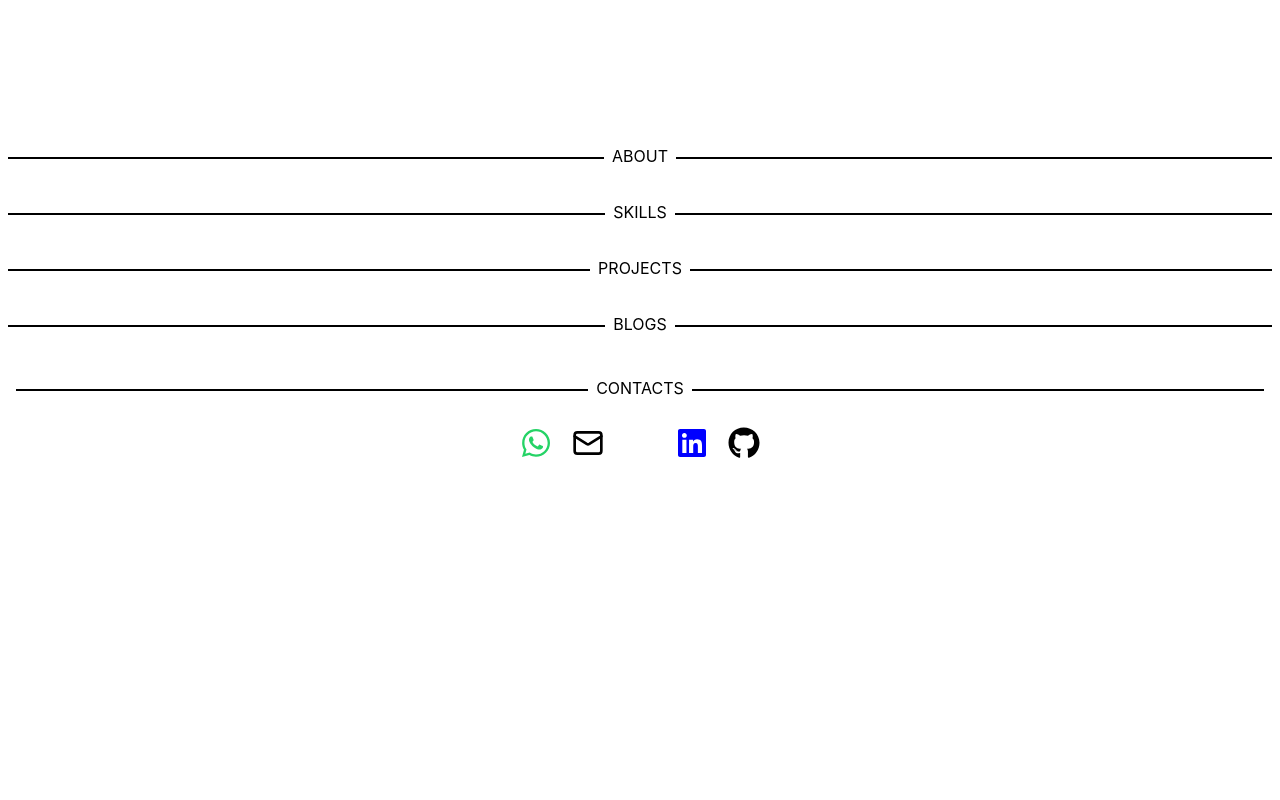
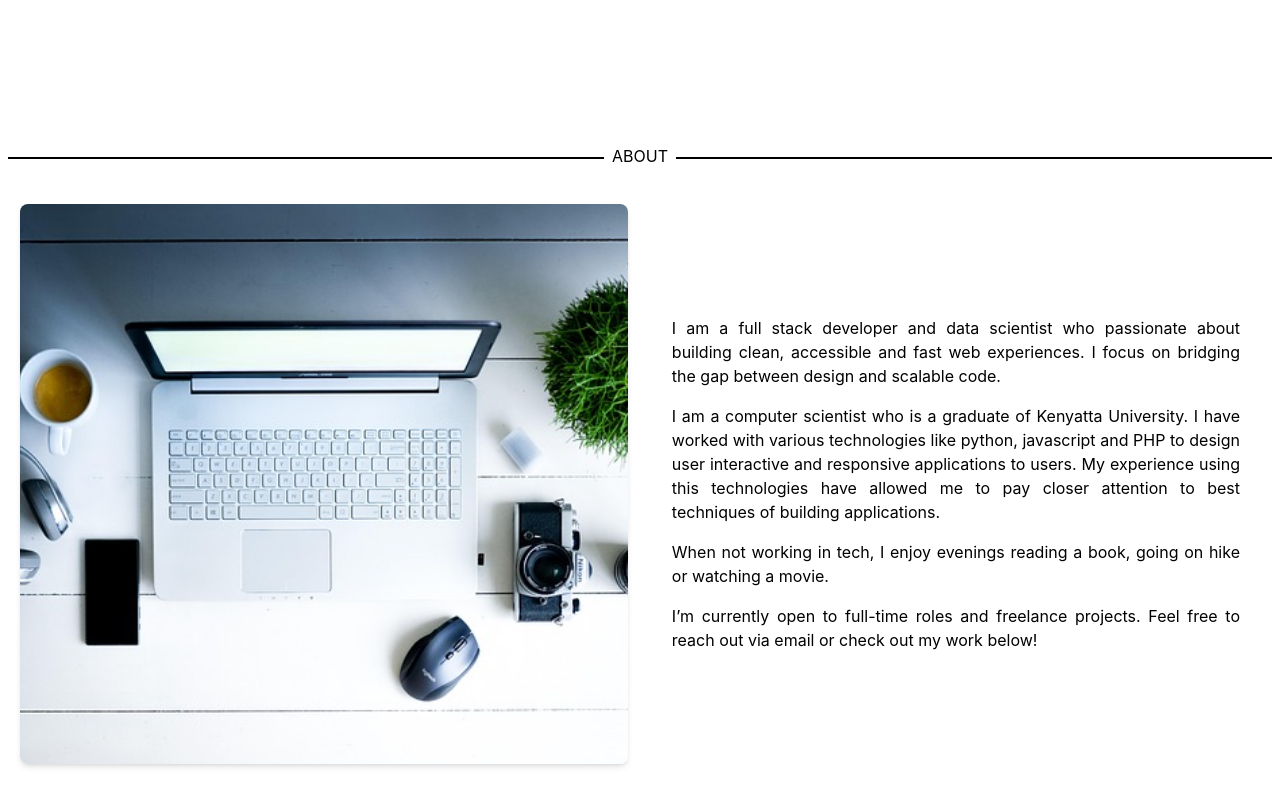
Before and after one commit to georgewakhu270/georgewakhu270.github.io, a React (Vite) app in the folder portfolio/: page / in a window 1280 px wide. Shown: the part 660-1460 px from the top of the page. Before the commit the page ends 1138 px from the top, so only its background shows below. Built offline with nearby package versions, Linux system fonts and the light colour scheme; some icons are missing.

Commit message:
i think i am done with the about page

```diff
--- a/portfolio/src/App.jsx
+++ b/portfolio/src/App.jsx
@@ -3,6 +3,7 @@ import { Mail, ArrowDown, ArrowUp } from "lucide-react"
 import { useEffect, useRef, useState } from "react";
 import { FaLinkedin, FaWhatsapp, FaGithub } from 'react-icons/fa'
 import ItemSpan from "./assets/elements/ItemSpan";
+import computer from "./assets/computer.jpg"
 
 function App() {
 
@@ -51,30 +52,60 @@ function App() {
           <h1 className="mt-[19px] font-[600] text-[#555d55]">Professional | Problem Solver | Lifelong Learner</h1>
           <h1 className="max-w-[550px] mt-[19px] text-[1.04rem] leading-1.8">I turn ideas into thoughtful, practical solutions. I enjoy learning, solving problems and working with people to make meaningful progress.</h1>
           <div className="mt-9 flex flex-wrap items-center gap-3">
-            <a href="#projects" className="bg-[#20231f] text-white p-[15px] hover:translate-y-[-2px]">Explore my work <ArrowDown size={16}/></a>
-            <a href="mailto:georgewakhu270@gmail.com" className="border border-[#d9ddd6] border-solid px-[20px] py-[14px] hover:translate-y-[-2px]">Get in touch <ArrowUp size={16}/></a>
+            <a href="#projects" className="bg-[#20231f] text-white p-[15px] hover:translate-y-[-2px]">Explore my work <ArrowDown size={16} /></a>
+            <a href="mailto:georgewakhu270@gmail.com" className="border border-[#d9ddd6] border-solid px-[20px] py-[14px] hover:translate-y-[-2px]">Get in touch <ArrowUp size={16} /></a>
           </div>
         </div>
       </section>
 
-      <section className="w-full" id="about">
-        <ItemSpan text="ABOUT"/>
+      <section className="w-full min-h-[70vh]" id="about">
+        <ItemSpan text="ABOUT" />
+        <div className="p-5 flex flex-col sm:flex-row sm:items-center gap-6">
+          <div className="w-full sm:w-1/2">
+            <img src={computer} className="w-full sm:h-[70vh] border-none rounded-lg shadow-md object-cover" alt="computer"/>
+          </div>
+          <div className="p-2 w-full sm:w-1/2">
+            <div className="text-justify sm:p-3 flex flex-col justify-center space-y-4">
+              <div className="">
+                <p>
+                  I am a full stack developer and data scientist who passionate about building clean, accessible and fast web experiences. I focus on bridging the gap between design and scalable code.
+                </p>
+              </div>
+              <div className="">
+                <p>
+                  I am a computer scientist who is a graduate of Kenyatta University. I have worked with various technologies like python, javascript and PHP to design user interactive and responsive applications to users.
+                  My experience using this technologies have allowed me to pay closer attention to best techniques of building applications.
+                </p>
+              </div>
+              <div className="">
+                <p>
+                  When not working in tech, I enjoy evenings reading a book, going on hike or watching a movie.
+                </p>
+              </div>
+              <div className="">
+                <p>I’m currently open to full-time roles and freelance projects. Feel free to reach out via email or check out my work below!</p>
+              </div>
+            </div>
+          </div>
+        </div>
+
+
       </section>
 
       <section className="w-full" id="skills">
-        <ItemSpan text="SKILLS"/>
+        <ItemSpan text="SKILLS" />
       </section>
 
       <section className="w-full" id="projects">
-        <ItemSpan text="PROJECTS"/>
+        <ItemSpan text="PROJECTS" />
       </section>
 
       <section className="w-full" id="blogs">
-        <ItemSpan text="BLOGS"/>
+        <ItemSpan text="BLOGS" />
       </section>
 
       <section className="w-full p-2" id="contacts">
-        <ItemSpan text="CONTACTS"/>
+        <ItemSpan text="CONTACTS" />
         <div className="flex gap-5 items-center justify-center w-full m-auto p-2">
           <a href="https://wa.me/+254114386583" target="_blank" rel="noopener noreferrer">
             <FaWhatsapp color="#25D366" size={32} />
```
Also changed, not shown: portfolio/src/assets/computer.jpg (added).
